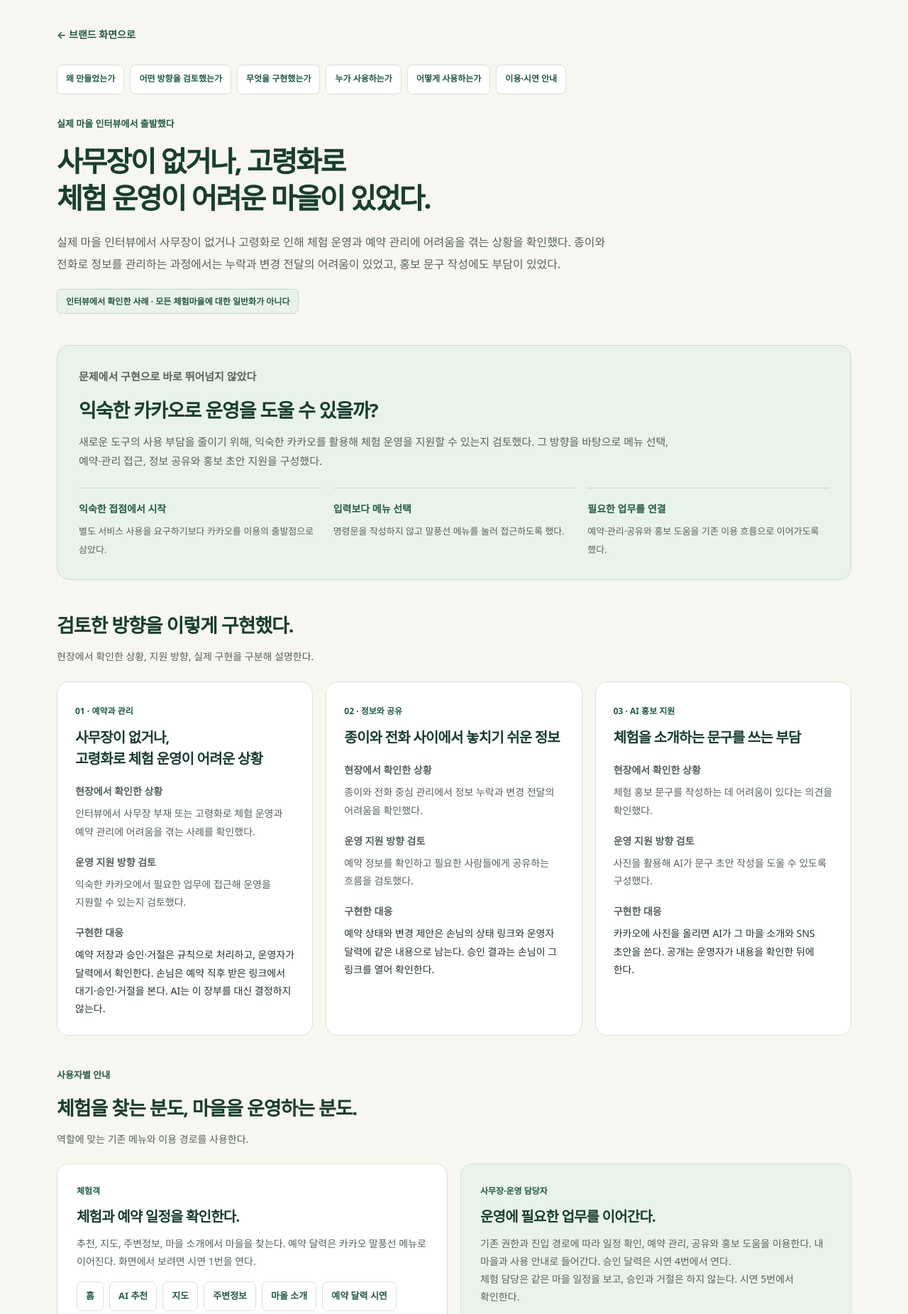
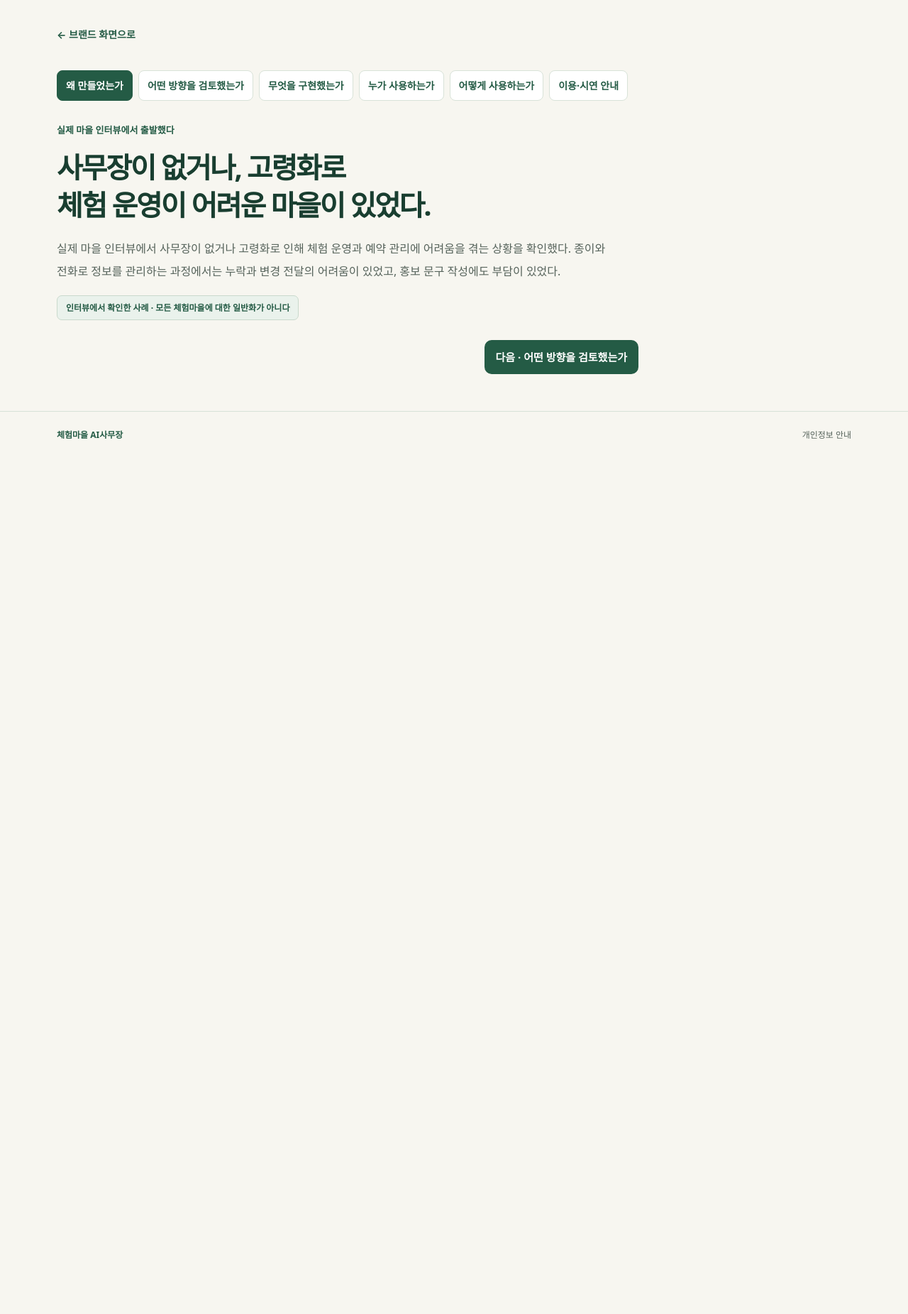
Before and after one commit to shinynanasand-sketch/chonmuseojang, a FastAPI app: page /story in a window 1280 px wide. Shown: the part 81-1932 px from the top of the page at 71% size. After the commit the page ends 699 px from the top, so only its background shows below. Run offline with FastAPI, Linux system fonts and the light colour scheme.

Commit message:
이야기 안내는 한 번에 한 메뉴만 보여주고, 다음 메뉴로 넘어가게 한다.
Co-authored-by: Cursor <cursoragent@cursor.com>

```diff
--- a/static/css/brand.css
+++ b/static/css/brand.css
@@ -226,12 +226,16 @@ h3 {
 .back-link { margin-bottom: 22px; }
 
 .section-links {
+  position: sticky;
+  top: 0;
+  z-index: 2;
   display: flex;
   flex-wrap: wrap;
   gap: 8px;
-  margin: 0 0 30px;
-  padding: 0;
+  margin: 0 0 18px;
+  padding: 8px 0 12px;
   list-style: none;
+  background: var(--ivory);
 }
 
 .section-links a {
@@ -242,13 +246,70 @@ h3 {
   border: 1px solid var(--line);
   border-radius: 8px;
   color: var(--green);
-  font-size: 12px;
+  font-size: 14px;
   font-weight: 700;
 }
 
-.section {
-  margin-top: 44px;
+.section-links a[aria-current="true"],
+.guide-screen:has(#why:target) .section-links a[href="#why"],
+.guide-screen:has(#direction:target) .section-links a[href="#direction"],
+.guide-screen:has(#response:target) .section-links a[href="#response"],
+.guide-screen:has(#roles:target) .section-links a[href="#roles"],
+.guide-screen:has(#usage:target) .section-links a[href="#usage"],
+.guide-screen:has(#usage-guest:target) .section-links a[href="#usage"],
+.guide-screen:has(#usage-operator:target) .section-links a[href="#usage"],
+.guide-screen:has(#start:target) .section-links a[href="#start"],
+.guide-screen:not(:has(.section:target)):not(:has(#usage-guest:target)):not(:has(#usage-operator:target)) .section-links a[href="#why"] {
+  background: var(--green);
+  border-color: var(--green);
+  color: white;
+}
+
+.guide-screen .section {
+  display: none;
+  margin-top: 12px;
   scroll-margin-top: 24px;
+}
+
+.guide-screen .section.is-current,
+.guide-screen .section:target,
+.guide-screen #usage:has(:target) {
+  display: block;
+}
+
+.guide-screen:not(:has(.section:target)):not(:has(#usage-guest:target)):not(:has(#usage-operator:target)):not(:has(.section.is-current)) #why {
+  display: block;
+}
+
+.step-pager {
+  display: flex;
+  flex-wrap: wrap;
+  align-items: center;
+  gap: 12px;
+  margin-top: 28px;
+}
+
+.step-prev,
+.step-next {
+  display: inline-flex;
+  align-items: center;
+  min-height: 48px;
+  padding: 10px 16px;
+  border-radius: 10px;
+  font-size: 15px;
+  font-weight: 800;
+}
+
+.step-prev {
+  background: white;
+  border: 1px solid var(--line);
+  color: var(--green);
+}
+
+.step-next {
+  margin-left: auto;
+  background: var(--green);
+  color: white;
 }
 
 .guide-heading {
@@ -514,12 +575,18 @@ h3 {
 }
 
 .validation-note {
+  display: none;
   margin-top: 22px;
   padding: 18px 20px;
   border-left: 3px solid var(--green);
   background: var(--mint);
   color: var(--muted);
   font-size: 13px;
+}
+
+.guide-screen:has(#start.is-current) .validation-note,
+.guide-screen:has(#start:target) .validation-note {
+  display: block;
 }
 
 .validation-note strong {
--- a/templates/brand_base.html
+++ b/templates/brand_base.html
@@ -5,7 +5,7 @@
   <meta name="viewport" content="width=device-width, initial-scale=1">
   <title>{% block title %}체험마을 AI사무장{% endblock %}</title>
   <meta name="description" content="{% block description %}{% endblock %}">
-  <link rel="stylesheet" href="/static/css/brand.css?v=20261108b">
+  <link rel="stylesheet" href="/static/css/brand.css?v=20261108c">
 </head>
 <body>
   <header class="header">
--- a/templates/story.html
+++ b/templates/story.html
@@ -29,6 +29,9 @@
         어려움이 있었고, 홍보 문구 작성에도 부담이 있었다.
       </p>
       <span class="evidence">인터뷰에서 확인한 사례 · 모든 체험마을에 대한 일반화가 아니다</span>
+      <nav class="step-pager" aria-label="다음 안내">
+        <a class="step-next" href="#direction">다음 · 어떤 방향을 검토했는가</a>
+      </nav>
     </section>
 
     <section id="direction" class="section direction" aria-labelledby="direction-title">
@@ -54,6 +57,10 @@
           <span>예약·관리·공유와 홍보 도움을 기존 이용 흐름으로 이어가도록 했다.</span>
         </li>
       </ul>
+      <nav class="step-pager" aria-label="이전과 다음 안내">
+        <a class="step-prev" href="#why">이전</a>
+        <a class="step-next" href="#response">다음 · 무엇을 구현했는가</a>
+      </nav>
     </section>
 
     <section id="response" class="section" aria-labelledby="response-title">
@@ -91,6 +98,10 @@
           <p class="solution">카카오에 사진을 올리면 AI가 그 마을 소개와 SNS 초안을 쓴다. 공개는 운영자가 내용을 확인한 뒤에 한다.</p>
         </article>
       </div>
+      <nav class="step-pager" aria-label="이전과 다음 안내">
+        <a class="step-prev" href="#direction">이전</a>
+        <a class="step-next" href="#roles">다음 · 누가 사용하는가</a>
+      </nav>
     </section>
 
     <section id="roles" class="section" aria-labelledby="roles-title">
@@ -132,6 +143,10 @@
           </nav>
         </article>
       </div>
+      <nav class="step-pager" aria-label="이전과 다음 안내">
+        <a class="step-prev" href="#response">이전</a>
+        <a class="step-next" href="#usage">다음 · 어떻게 사용하는가</a>
+      </nav>
     </section>
 
     <section id="usage" class="section usage" aria-labelledby="usage-title">
@@ -199,6 +214,10 @@
           {% endif %}
         </div>
       </article>
+      <nav class="step-pager" aria-label="이전과 다음 안내">
+        <a class="step-prev" href="#roles">이전</a>
+        <a class="step-next" href="#start">다음 · 이용·시연 안내</a>
+      </nav>
     </section>
 
     <aside class="validation-note">
@@ -227,6 +246,9 @@
           {% endif %}
         </article>
       </div>
+      <nav class="step-pager" aria-label="이전 안내">
+        <a class="step-prev" href="#usage">이전</a>
+      </nav>
     </section>
   </div>
 </section>
@@ -239,6 +261,13 @@
 
   function hashId() {
     return location.hash.slice(1);
+  }
+
+  function currentSectionId() {
+    var id = hashId();
+    if (pathIds.indexOf(id) !== -1) return "usage";
+    if (ids.indexOf(id) !== -1) return id;
+    return "why";
   }
 
   function syncChoices() {
@@ -255,20 +284,37 @@
     });
   }
 
+  function syncSection() {
+    var current = currentSectionId();
+    ids.forEach(function (sectionId) {
+      var section = document.getElementById(sectionId);
+      if (section) section.classList.toggle("is-current", sectionId === current);
+    });
+    document.querySelectorAll(".section-links a").forEach(function (link) {
+      if (link.getAttribute("href") === "#" + current) link.setAttribute("aria-current", "true");
+      else link.removeAttribute("aria-current");
+    });
+    syncChoices();
+  }
+
   function focusFromHash() {
-    syncChoices();
+    syncSection();
     var id = hashId();
+    var menu = document.querySelector(".section-links");
+    if (!id) {
+      if (menu) menu.scrollIntoView({ block: "start" });
+      return;
+    }
     var path = pathIds.indexOf(id) !== -1;
-    var sectionId = path ? "usage" : id;
     if (!path && ids.indexOf(id) === -1) return;
-    var section = document.getElementById(sectionId);
+    var section = document.getElementById(path ? "usage" : id);
     if (!section) return;
     var heading = path ? document.getElementById(id) : section.querySelector("h1, h2");
     if (heading) {
       if (!heading.hasAttribute("tabindex")) heading.setAttribute("tabindex", "-1");
       heading.focus({ preventScroll: true });
     }
-    section.scrollIntoView({ block: "start" });
+    if (menu) menu.scrollIntoView({ block: "start" });
   }
 
   document.querySelectorAll(".usage-choice").forEach(function (choice) {
@@ -288,7 +334,7 @@
     requestAnimationFrame(focusFromHash);
   });
   if (location.hash) requestAnimationFrame(focusFromHash);
-  else syncChoices();
+  else syncSection();
 })();
 </script>
 {% endblock %}
```
Also changed, not shown: tests/test_brand_pages.py (+5 -0 lines).
